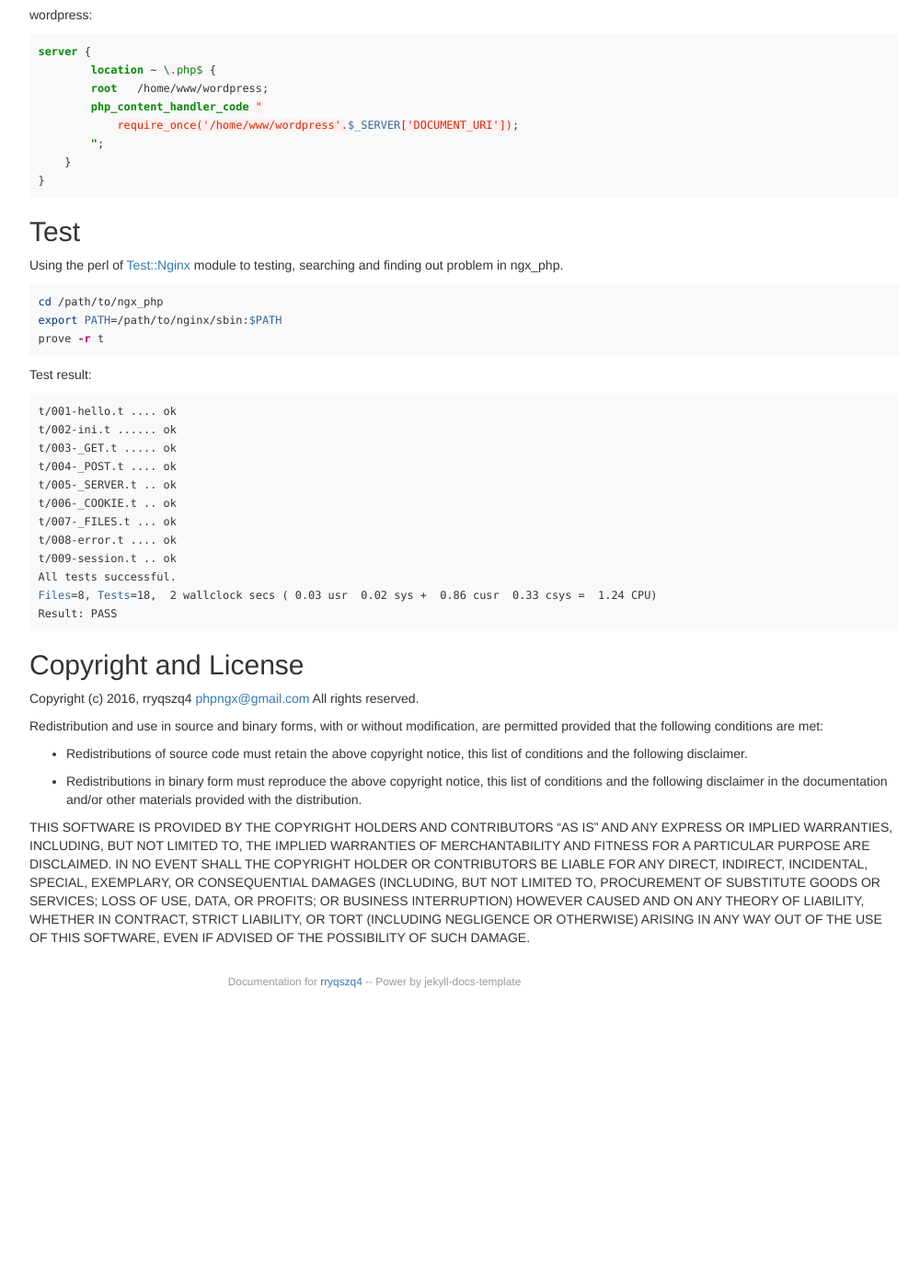
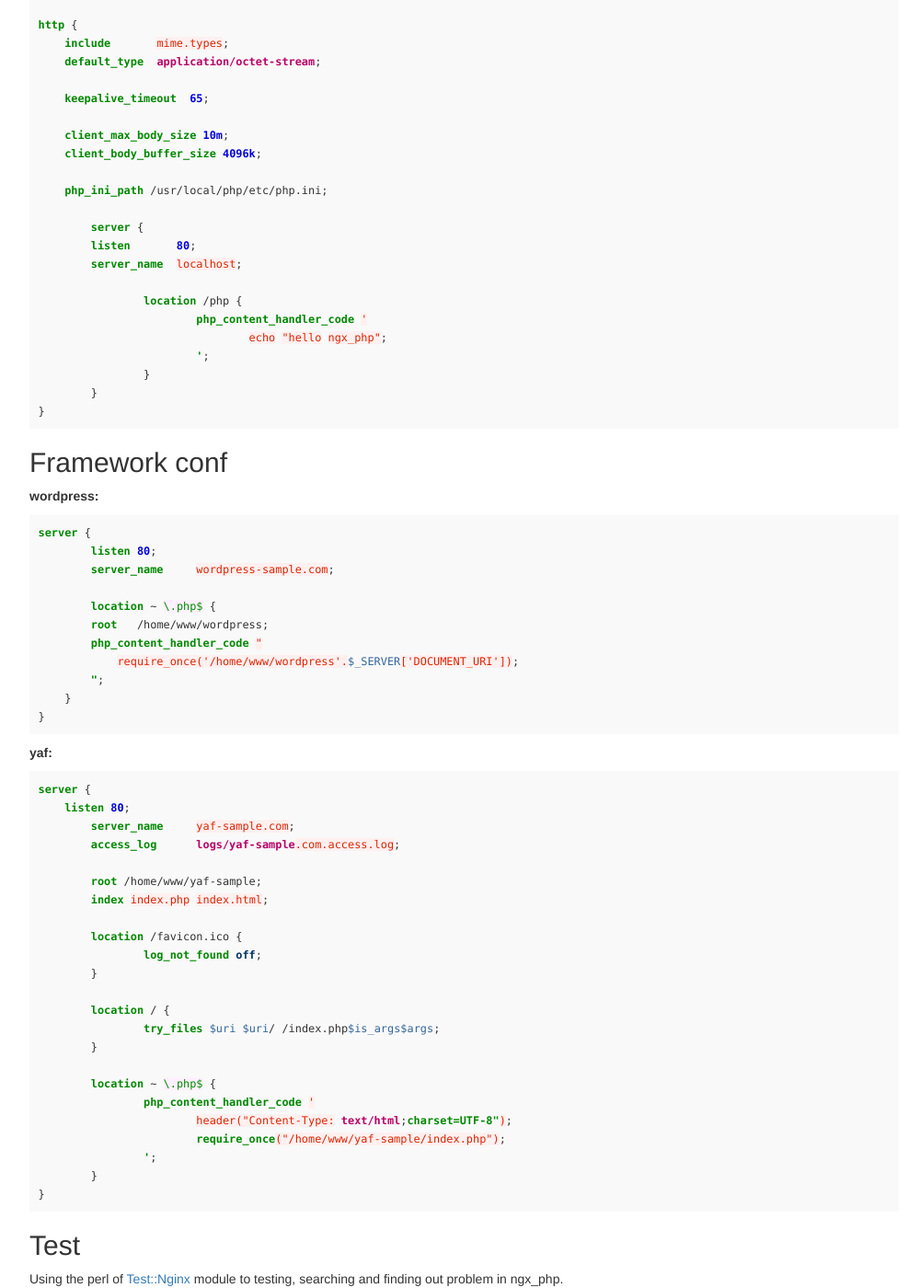
Before and after one commit to guoyu07/rryqszq4.github.io, a Jekyll site: the page built from _posts/2016-05-05-ngxphp.md, in a window 1280 px wide and 1400 px high, scrolled down 1166 px. Shown: the whole window at 92% size, without its empty margins (233-1233 px from the left). Built offline with Jekyll 4.4.1, drawn with Linux system fonts in a browser that asks for light colours; before the commit the page ends 2262 px from its top, so only the background shows below that; some of the changed text lies outside the part shown.

````diff
--- a/_posts/2016-05-05-ngxphp.md
+++ b/_posts/2016-05-05-ngxphp.md
@@ -9,7 +9,7 @@
 ======
 [![Build Status](https://travis-ci.org/rryqszq4/ngx_php.svg?branch=master)](https://travis-ci.org/rryqszq4/ngx_php)
 
-Embedded php script language for nginx-module.
+[ngx_php](https://github.com/rryqszq4/ngx_php) - Embedded php script language for nginx-module.
 
 Features
 --------
@@ -50,28 +53,81 @@
 
 Synopsis
 --------
-simple:
 
 ```nginx
-server {
-	location /php {
-		php_content_handler_code "
-			echo 'hello ngx_php';
-		";
+user www www;
+worker_processes  4;
+
+events {
+    worker_connections  1024;
+}
+
+http {
+    include       mime.types;
+    default_type  application/octet-stream;
+
+    keepalive_timeout  65;
+
+    client_max_body_size 10m;
+    client_body_buffer_size 4096k;
+
+    php_ini_path /usr/local/php/etc/php.ini;
+
+	server {
+        listen       80;
+        server_name  localhost;
+
+		location /php {
+			php_content_handler_code '
+				echo "hello ngx_php";
+			';
+		}
 	}
 }
 ```
 
-wordpress:
+Framework conf
+--------------
 
+**wordpress:**
 ```nginx
 server {
+	listen 80;
+	server_name	wordpress-sample.com;
+
 	location ~ \.php$ {
         root   /home/www/wordpress;
         php_content_handler_code "
             require_once('/home/www/wordpress'.$_SERVER['DOCUMENT_URI']);
         ";
     }
+}
+```
+
+**yaf:**
+```nginx
+server {
+    listen 80;
+	server_name	yaf-sample.com;
+	access_log	logs/yaf-sample.com.access.log;
+
+	root /home/www/yaf-sample;
+	index index.php index.html;
+
+	location /favicon.ico {
+		log_not_found off;
+	}
+
+	location / {
+		try_files $uri $uri/ /index.php$is_args$args;
+	}
+
+	location ~ \.php$ {
+		php_content_handler_code '
+			header("Content-Type: text/html;charset=UTF-8");
+			require_once("/home/www/yaf-sample/index.php");
+		';
+	}
 }
 ```
 
@@ -97,7 +153,7 @@
 t/008-error.t .... ok
 t/009-session.t .. ok
 All tests successful.
-Files=8, Tests=18,  2 wallclock secs ( 0.03 usr  0.02 sys +  0.86 cusr  0.33 csys =  1.24 CPU)
+Files=9, Tests=20,  2 wallclock secs ( 0.03 usr  0.03 sys +  1.20 cusr  0.31 csys =  1.57 CPU)
 Result: PASS
 ```
 
````
Also changed, not shown: other parts of _posts/2016-05-05-ngxphp.md (+8 -5 lines), _pages/luarestyjsonrpcserver.md (added, +1 -0 lines), _posts/2016-05-10-luarestyjsonrpcserver.md (added, +184 -0 lines), 6 other files.
